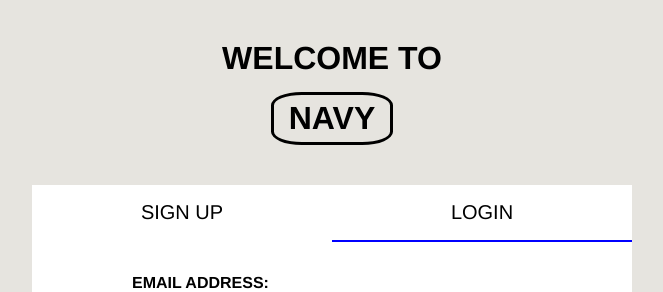
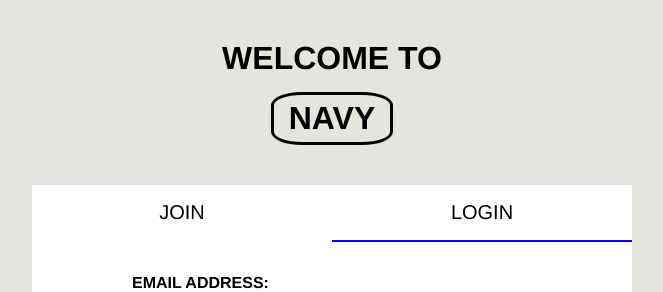
Before and after one commit to salmonsashimi/onlinestore, a Next.js app: page /login in a window 1280 px wide. Shown: the top 292 px of the page, without its empty margins (308-971 px from the left). Built offline with nearby package versions, Linux system fonts and the light colour scheme.

Commit message:
added hover class when not on active page

```diff
--- a/src/components/loginComponents/LoginLinks.js
+++ b/src/components/loginComponents/LoginLinks.js
@@ -4,8 +4,8 @@ const LoginLinks = (props) => {
     console.log(props)
     return (
         <div className='loginLinks'>
-            <Link href='/register'><p className={`loginLinks__signUp ${props.page === 'register' && 'loginLinks__active'}`}> SIGN UP</p></Link>
-            <Link href='/login'><p className={`loginLinks__signUp ${props.page === 'login' && 'loginLinks__active'}`}>LOGIN</p></Link>
+            <Link href='/register'><p className={`loginLinks__signUp ${props.page === 'register' ? 'loginLinks__active' : 'loginLinks__hover'}`}>JOIN</p></Link>
+            <Link href='/login'><p className={`loginLinks__signUp ${props.page === 'login' ? 'loginLinks__active' : 'loginLinks__hover'}`}>LOGIN</p></Link>
         </div>
     )
 }
--- a/src/styles/components/_loginLinks.scss
+++ b/src/styles/components/_loginLinks.scss
@@ -10,11 +10,21 @@
     margin: 0;
     padding: $m-size;
     width: 100%;
-    &:hover {
-        background-color: $light-grey;
-    }
+    // &:hover {
+    //     background-color: $light-grey;
+    // }
 }
 
 .loginLinks__active {
     border-bottom: 2px solid blue;
+    &:hover {
+        background-color: none;
+    }
 }
+
+.loginLinks__hover {
+    &:hover {
+            background-color: $light-grey;
+    }
+
+}
```
